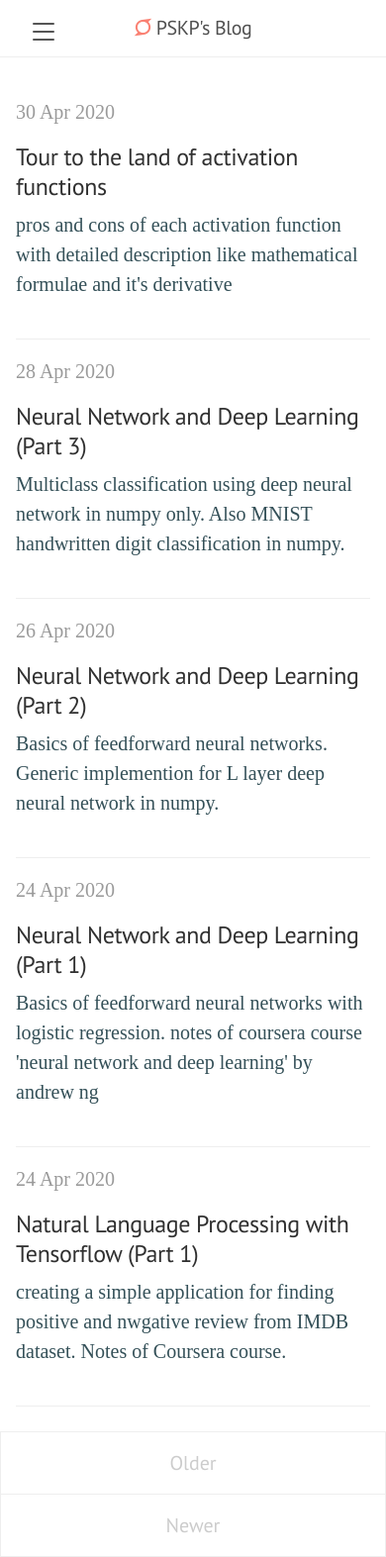
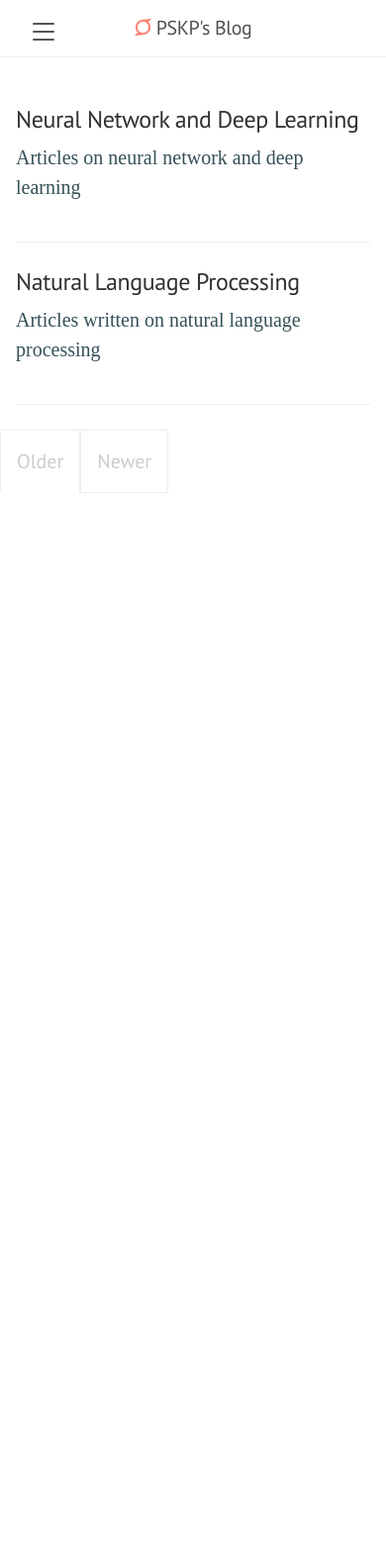
Before and after one commit to PSKP-95/pskp-95.github.io, a Jekyll site: the page built from index.html, in a window 390 px wide. Shown: the whole page at 99% size. Built offline with Jekyll 4.4.1, drawn with Linux system fonts in a browser that asks for light colours; nearby versions of some CDN libraries; some web fonts are replaced; the list of posts is cut into pages by our own code; comment, search, counter and statistics services are not loaded; after the commit the page ends 900 px from its top, so only the background shows below that.

Commit message:
structure chaged

```diff
--- a/_config.yml
+++ b/_config.yml
@@ -4,7 +4,7 @@
 description:         'Hi, myself Parikshit and Welcome to my blog. This theme made by <a href="https://twitter.com/mdo" target="_blank">@mdo</a>.'
 url:                 https://pskp-95.github.io
 baseurl:             ''
-paginate:            10
+paginate:            1000
 permalink:           pretty
 
 # About/contact
--- a/_includes/head.html
+++ b/_includes/head.html
@@ -8,7 +8,11 @@
 
       gtag('config', 'UA-164487510-1');
     </script>
-
+  <link rel="stylesheet" href="https://maxcdn.bootstrapcdn.com/bootstrap/4.5.0/css/bootstrap.min.css">
+  <script src="https://ajax.googleapis.com/ajax/libs/jquery/3.5.1/jquery.min.js"></script>
+  <script src="https://cdnjs.cloudflare.com/ajax/libs/popper.js/1.16.0/umd/popper.min.js"></script>
+  <script src="https://maxcdn.bootstrapcdn.com/bootstrap/4.5.0/js/bootstrap.min.js"></script>
+</head>
   <meta http-equiv="content-type" content="text/html; charset=utf-8">
 
   <meta name="viewport" content="width=device-width, initial-scale=1.0, maximum-scale=1">
--- a/_layouts/post.html
+++ b/_layouts/post.html
@@ -5,7 +5,9 @@
 <div class="post">
   <h1 class="post-title">{{ page.title }}</h1>
   <hr class="title-line">
+  {% if page.type != "content" %}
   <span class="post-date">{{ page.date | date_to_string }}</span>
+  {% endif %}
   {{ content }}
 </div>
 
--- /dev/null
+++ b/_posts/2020-04-20-natural-language-processing-content.md
@@ -0,0 +1,23 @@
+---
+
+layout: post
+type: content
+title: Natural Language Processing
+description: Articles written on natural language processing
+keywords: NLP, embedding, AI, ML, machine learning, deep learning
+author: Parikshit Patil
+thumbnail: https://pskp-95.github.io/public/images/thumbnail_nlp1.png
+---
+
+<div class="row">
+  <div class="col-lg-6 col-md-6">
+    <div class="card">
+      <img class="card-img-top" src="/public/images/thumbnail_nlp1.png" alt="Card image">
+      <div class="card-body">
+        <h4 class="card-title">Natural Language Processing with Tensorflow (Part 1)</h4>
+        <p class="card-text">creating a simple application for finding positive and nwgative review from IMDB dataset. Notes of Coursera course.</p>
+        <a href="/2020/07/22/indian-economy-by-ramesh-singh" class="btn btn-primary stretched-link">Go to article</a>
+      </div>
+    </div>
+  </div>
+</div>
--- /dev/null
+++ b/_posts/2020-04-22-neural-network-and-deep-learning-content.md
@@ -0,0 +1,52 @@
+---
+layout: post
+type: content
+title: Neural Network and Deep Learning
+description: Articles on neural network and deep learning
+keywords: AI,ML,machine learning,deep learning, neural network
+author: Parikshit Patil
+thumbnail: /public/images/course1_dl.png
+---
+
+<div class="row">
+  <div class="col-lg-6 col-md-6">
+    <div class="card">
+      <img class="card-img-top" src="/public/images/course1_dl.png" alt="">
+      <div class="card-body">
+        <h4 class="card-title">Neural Network and Deep Learning (Part 1)</h4>
+        <p class="card-text">Basics of feedforward neural networks. notes of coursera course 'neural network and deep learning' by andrew ng</p>
+        <a href="/2020/04/24/neural-network-and-deep-learning/" class="btn btn-primary stretched-link">Go to article</a>
+      </div>
+    </div>
+  </div>
+  <div class="col-lg-6 col-md-6">
+    <div class="card">
+      <img class="card-img-top" src="/public/images/course1_dl.png" alt="Card image">
+      <div class="card-body">
+        <h4 class="card-title">Neural Network and Deep Learning (Part 2)</h4>
+        <p class="card-text">Basics of feedforward neural networks. Generic implemention for L layer deep neural network in numpy.</p>
+        <a href="/2020/04/26/neural-network-and-deep-learning-1/" class="btn btn-primary stretched-link">Go to article</a>
+      </div>
+    </div>
+  </div>
+  <div class="col-lg-6 col-md-6">
+    <div class="card">
+      <img class="card-img-top" src="/public/images/course1_dl.png" alt="Card image">
+      <div class="card-body">
+        <h4 class="card-title">Neural Network and Deep Learning (Part 3)</h4>
+        <p class="card-text">Multiclass classification using deep neural network in numpy only. Also MNIST handwritten digit classification in numpy.</p>
+        <a href="/2020/04/28/neural-network-and-deep-learning-2/" class="btn btn-primary stretched-link">Go to article</a>
+      </div>
+    </div>
+  </div>
+  <div class="col-lg-6 col-md-6">
+    <div class="card">
+      <img class="card-img-top" src="/public/images/relu_icon.png" alt="relu activation function">
+      <div class="card-body">
+        <h4 class="card-title">Tour to the land of activation functions</h4>
+        <p class="card-text">pros and cons of each activation function with detailed description like mathematical formulae and it's derivative</p>
+        <a href="/2020/04/30/tour-to-the-land-of-activation-functions/" class="btn btn-primary stretched-link">Go to article</a>
+      </div>
+    </div>
+  </div>
+</div>
--- a/index.html
+++ b/index.html
@@ -5,8 +5,9 @@
 
 <div class="posts">
   {% for post in paginator.posts %}
+  {% if post.type == "content"%}
     <div class="post">
-    <span class="post-date">{{ post.date | date_to_string }}</span>
+      <!-- <span class="post-date">{{ post.date | date_to_string }}</span> -->
       <h2 class="post-title">
         <a href="{{ post.url | absolute_url }}">
           {{ post.title }}
@@ -17,6 +18,7 @@
 
     </div>
     <hr>
+  {% endif %}
   {% endfor %}
 </div>
 
--- a/public/css/lanyon.css
+++ b/public/css/lanyon.css
@@ -870,12 +870,14 @@
   width: 100%;
   height: 5px;
   background: rgb(255, 255, 255);
+  z-index: 5;
 }
 
 .progress-bar {
   height: 5px;
   background: #FE7E00;
   width: 0%;
+  z-index: 6;
 }
 
 @media (max-width: 500px) {
@@ -885,15 +887,56 @@
     width: 100%;
     height: 3px;
     background: rgb(255, 255, 255);
+    z-index: 5;
   }
 
   .progress-bar {
     height: 3px;
     background: #FE7E00;
     width: 0%;
+    z-index: 6;
   }
 }
 
 .title-line{
   border: 1px solid black;
 }
+
+/* Yellow highlight */
+.yehi{
+  background: rgba(238, 255, 0, 0.4);
+  color: #000;
+}
+
+.blhi{
+  background: rgba(38, 0, 255, 0.4);
+  color: #000;
+}
+
+.rehi{
+  background: rgba(255, 0, 0, 0.4);
+  color: #000;
+}
+
+.grhi{
+  background: rgba(0, 255, 13, 0.4);
+  color: #000;
+}
+
+.card{
+  margin: 5px;
+  border-radius: .4rem;
+  box-shadow: 0 3rem 6rem rgba(0, 0, 0, .1);
+}
+
+.card img{
+  border-top-left-radius: .4rem;
+  border-top-right-radius: .4rem;
+  border-bottom-right-radius: 0rem;
+  border-bottom-left-radius: 0rem;
+}
+
+.card:hover{
+  transform: translateY(-.5%);
+  box-shadow: 0 4rem 8rem rgba(0, 0, 0, .2);
+}
```
Lines whose indentation alone changed are shown as unchanged.
